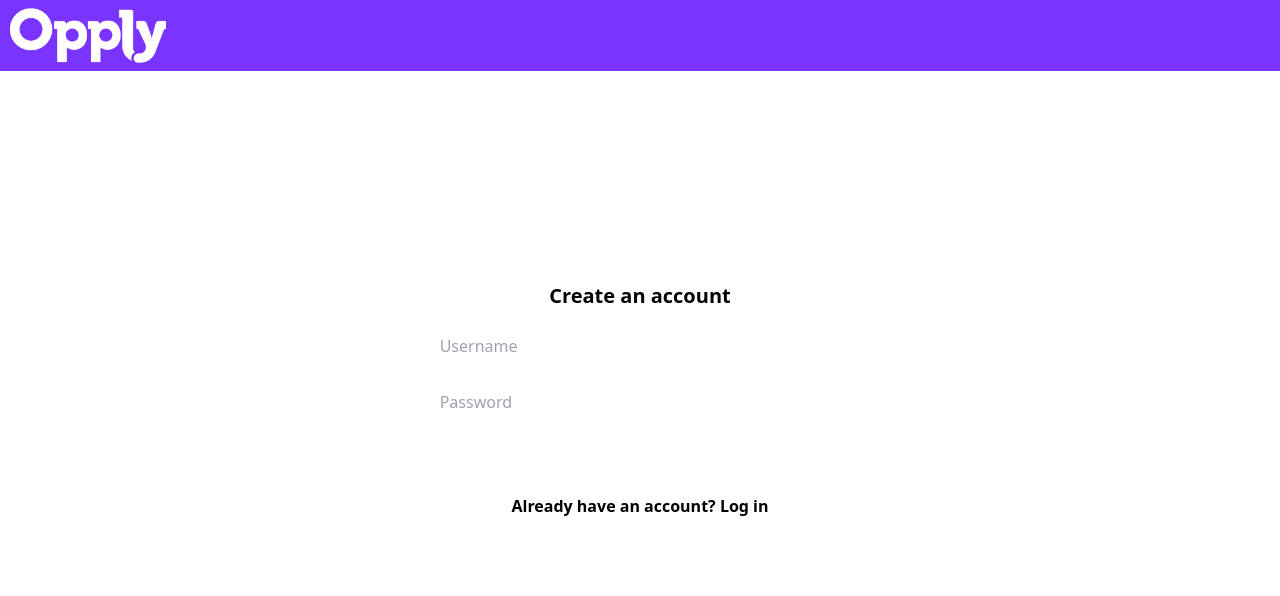
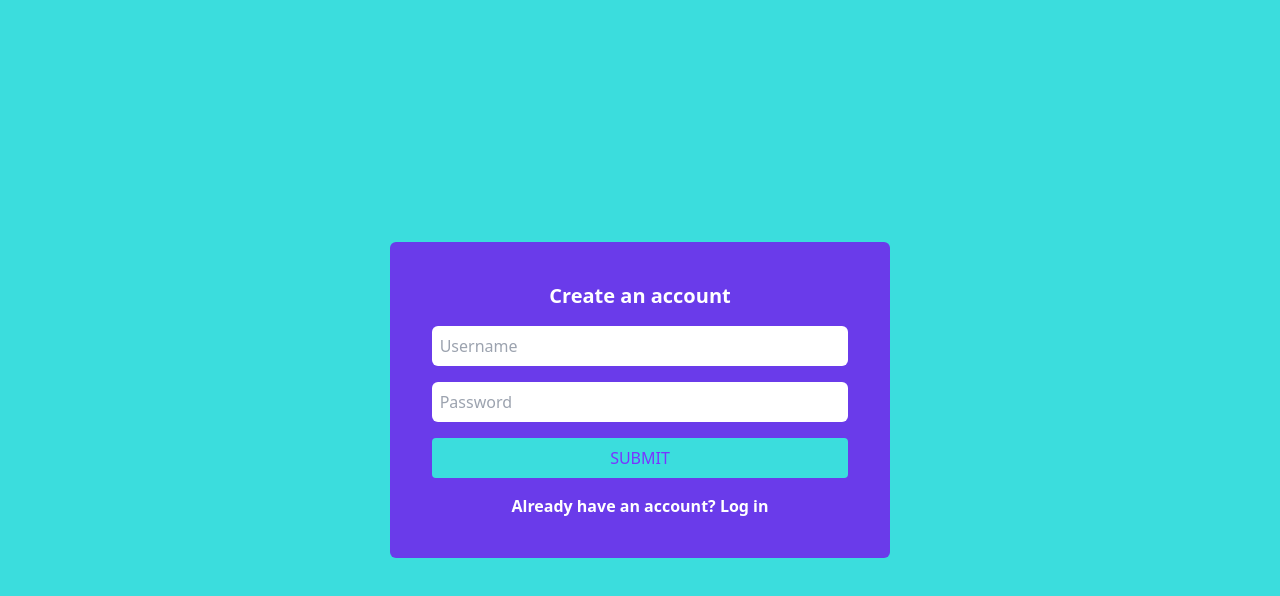
Before and after one commit to Elisa-cf/food-supply-platform, a Vue app: page /register in a window 1280 px wide. Shown: the top 596 px of the page. Built offline with nearby package versions, Linux system fonts and the light colour scheme.

Commit message:
add more css styles hide navbar if you are in registration form

```diff
--- a/src/components/Navigation.vue
+++ b/src/components/Navigation.vue
@@ -11,7 +11,6 @@
 
       <!-- Conditionally show logout for mobile and desktop based on isLoggedIn -->
       <button
-        v-if="isLoggedIn"
         class="flex items-center gap-1 sm:gap-2 font-bold sm:hidden"
         @click="handleSignOut"
       >
@@ -21,7 +20,7 @@
         </div>
       </button>
 
-      <div class="items-center sm:flex hidden gap-2" v-if="isLoggedIn">
+      <div class="items-center sm:flex hidden gap-2">
         <RouterLink to="/suppliers">
           <button class="bg-blue5 p-2 rounded text-center text-white">
             All Suppliers
@@ -49,15 +48,11 @@
 </template>
 
 <script setup lang="ts">
-import { computed } from 'vue';
 import { useRouter } from 'vue-router';
 import LogOut from '../assets/images/log-out.svg';
 import OpplyLogo from '../assets/images/opply-logo.webp';
 
 const router = useRouter();
-
-// Reactive computed property for the authentication state
-const isLoggedIn = computed(() => !!sessionStorage.getItem('authToken'));
 
 const handleSignOut = () => {
   sessionStorage.removeItem('authToken');
--- a/src/views/QuotesList.vue
+++ b/src/views/QuotesList.vue
@@ -1,5 +1,5 @@
 <template>
-  <div class="flex py-20">
+  <div class="flex justify-center py-20">
     <LoadingSpinner :isLoading="isLoading" />
 
     <div
--- a/src/views/Registration.vue
+++ b/src/views/Registration.vue
@@ -1,10 +1,12 @@
 <template>
   <div>
-    <div class="bg-grey2 h-screen w-screen flex justify-center items-center">
+    <div
+      class="bg-blue1 h-screen w-screen z-50 fixed flex justify-center items-center"
+    >
       <section
-        class="bg-white flex flex-col justify-center items-center w-11/12 py-10 gap-4 rounded-md sm:w-[500px]"
+        class="bg-purple2 flex flex-col justify-center items-center w-11/12 py-10 gap-4 rounded-md sm:w-[500px]"
       >
-        <h1 class="font-bold text-xl text-grey3">Create an account</h1>
+        <h1 class="font-bold text-xl text-white">Create an account</h1>
 
         <input
           class="bg-grey1 w-10/12 p-2 rounded-md focus:outline-none focus:ring-grey3 focus:ring-2 caret-grey3"
@@ -18,19 +20,16 @@
           placeholder="Password"
           v-model="password"
         />
-        <p
-          class="bg-red1 border border-red4 text-red3 w-10/12 p-1.5"
-          v-if="errMsg"
+
+        <div
+          class="bg-blue3 w-10/12 p-2 rounded text-center text-purple1 bg-blue1"
         >
-          {{ errMsg }}
-        </p>
-        <div class="bg-blue3 w-10/12 p-2 rounded text-center text-white">
           <button @click="handleRegistration">SUBMIT</button>
         </div>
 
         <p>
-          <span class="text-grey3 font-bold">Already have an account? </span>
-          <RouterLink to="/signin" class="text-blue3 font-bold"
+          <span class="text-white font-bold">Already have an account? </span>
+          <RouterLink to="/signin" class="text-white font-bold"
             >Log in</RouterLink
           >
         </p>
@@ -45,7 +44,6 @@ import { useRouter } from 'vue-router';
 import { registerNewUser, getAuthToken } from '../utils/api';
 
 const username = ref('');
-const errMsg = ref();
 const router = useRouter();
 const password = ref('');
 
--- a/src/views/SignIn.vue
+++ b/src/views/SignIn.vue
@@ -1,6 +1,6 @@
 <template>
   <div
-    class="bg-purple2 h-screen w-screen flex flex-col justify-center items-center"
+    class="bg-purple2 z-50 fixed h-screen w-screen flex flex-col justify-center items-center"
   >
     <section
       class="bg-blue1 flex flex-col justify-center items-center w-11/12 py-10 gap-4 rounded-md sm:w-[500px]"
--- a/src/views/SuppliersList.vue
+++ b/src/views/SuppliersList.vue
@@ -1,5 +1,5 @@
 <template>
-  <div class="flex py-20">
+  <div class="flex justify-center py-20">
     <LoadingSpinner :isLoading="isLoading" />
 
     <div
```
